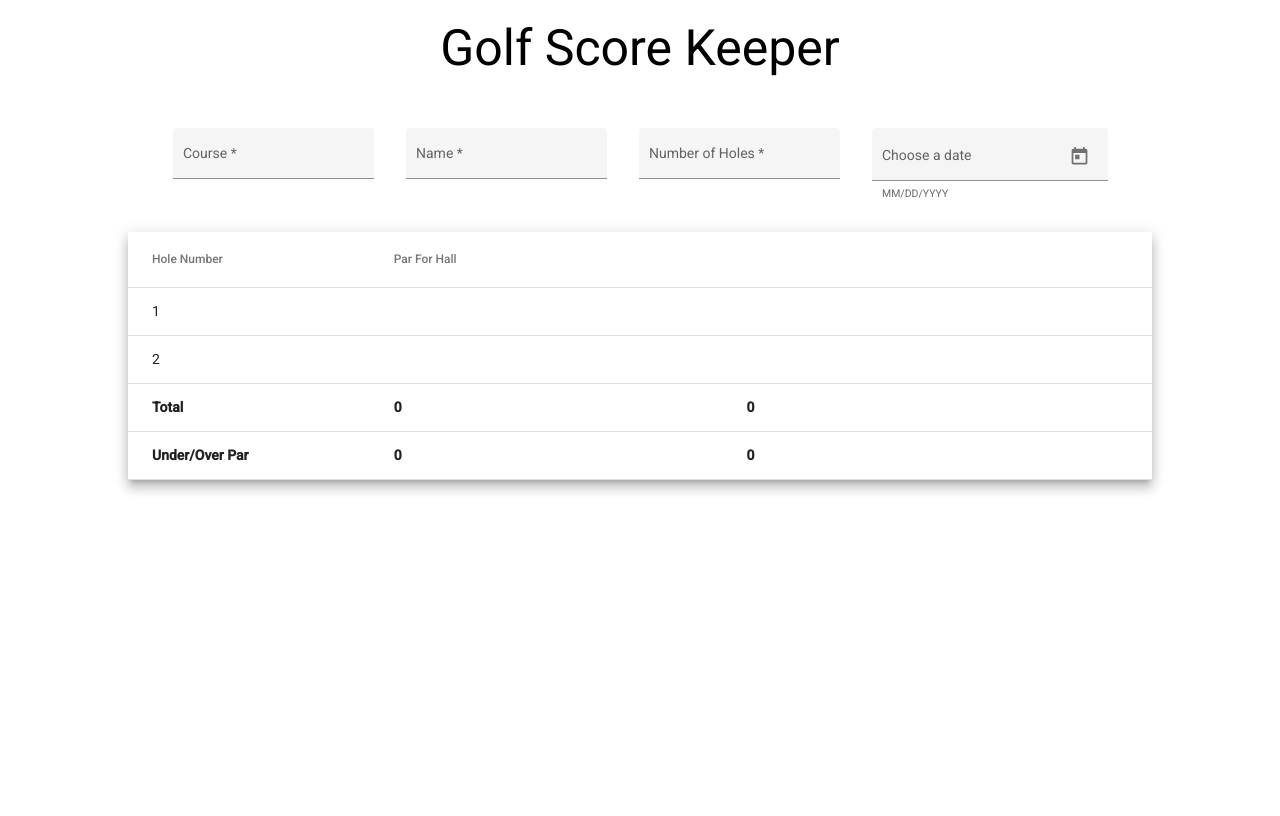
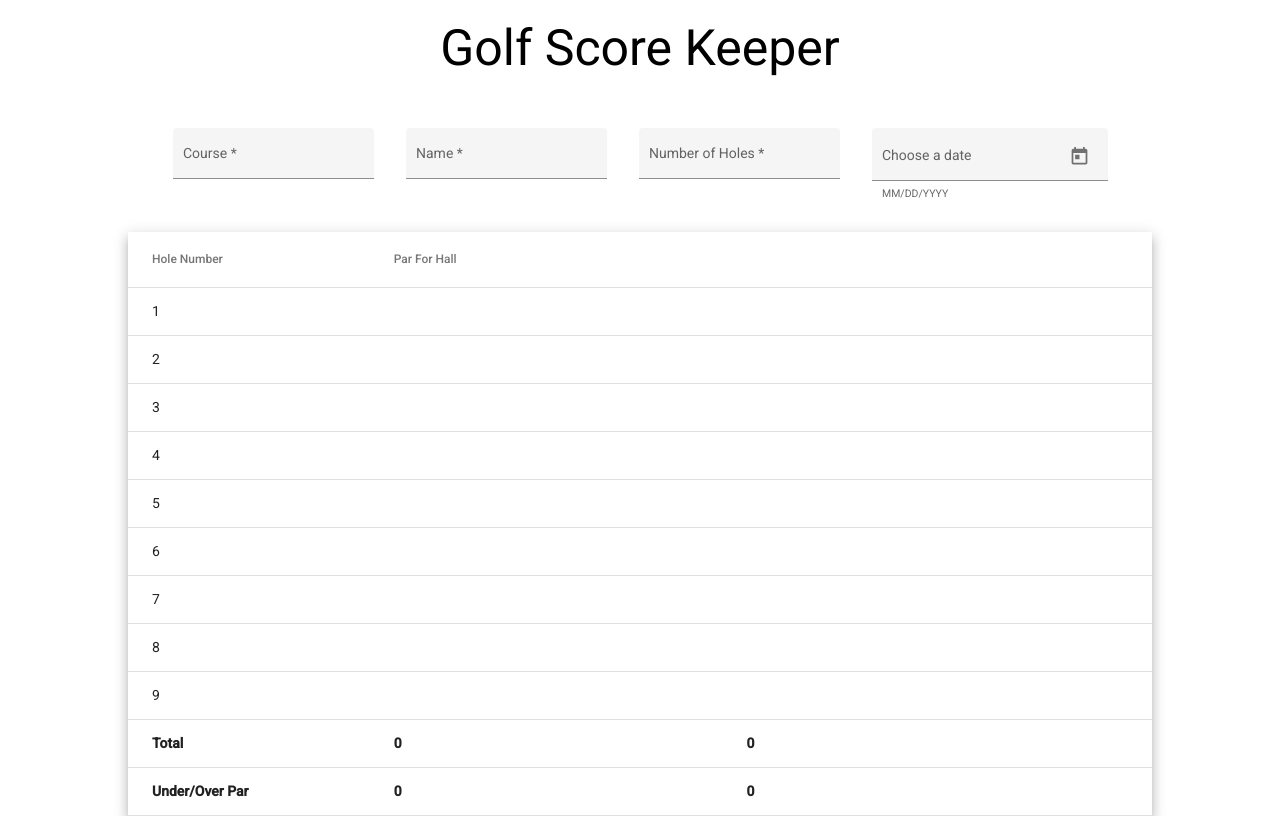
Before and after one commit to m2mt-l/Golf_Score_Keeper, an Angular app: page / in a window 1280 px wide. Built offline with nearby package versions, Linux system fonts and the light colour scheme.

Commit message:
feat: generate scores

```diff
--- a/src/app/form/form.component.ts
+++ b/src/app/form/form.component.ts
@@ -10,7 +10,7 @@ export class FormComponent implements OnInit {
 
     ngOnInit(): void {}
 
-    @Output() addCourseName: EventEmitter<string> = new EventEmitter();
+    @Output() addCourseName: EventEmitter<string> = new EventEmitter<string>();
 
     selected = 'option2';
     name: string = '';
--- a/src/app/grid/grid.component.ts
+++ b/src/app/grid/grid.component.ts
@@ -16,7 +16,9 @@ export class GridComponent implements OnInit {
     @Input() name: string = '';
     @Input() holes: number = 0;
 
-    ngOnInit(): void {}
+    ngOnInit(): void {
+        this.generateScores(9);
+    }
 
     displayedTotalColumns: string[] = ['underOverPar', 'totalPar', 'totalStroke'];
     displayedColumns: string[] = ['holeNumber', 'parForHall', 'name'];
@@ -28,10 +30,7 @@ export class GridComponent implements OnInit {
     high: string = 'high';
     low: string = 'low';
 
-    scores: Score[] = [
-        { position: 1, par: undefined, stroke: undefined },
-        { position: 2, par: undefined, stroke: undefined },
-    ];
+    scores: Score[] = [];
 
     cellColor: { [key: string]: string } = {
         high: '#ff93ac', // red
@@ -92,4 +91,15 @@ export class GridComponent implements OnInit {
     parResult(): number {
         return this.sumParForPlayer() - this.sumParForHall();
     }
+
+    generateScores(position: number): void {
+        for (let i: number = 1; i <= position; i++) {
+            const score: Score = {
+                position: i,
+                par: undefined,
+                stroke: undefined,
+            }
+            this.scores.push(score)
+        }
+    }
 }
```
